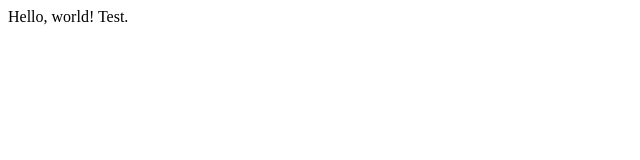
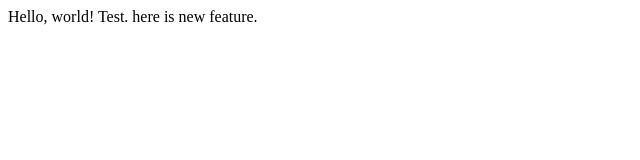
Before and after one commit to asifiqbalpakistan/lectore0, a plain HTML site: page index.html in a window 1280 px wide. Shown: the whole page, without its empty margins (0-640 px from the left). Drawn offline with Linux system fonts and the light colour scheme.

Commit message:
added another line

```diff
--- a/index.html
+++ b/index.html
@@ -5,5 +5,6 @@
     </head>
     <body>
         Hello, world! Test.
+here is new feature.
     </body>
 </html>
```
